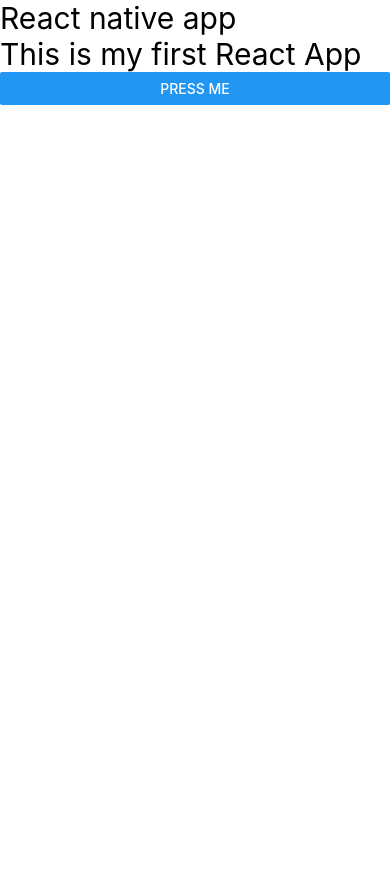
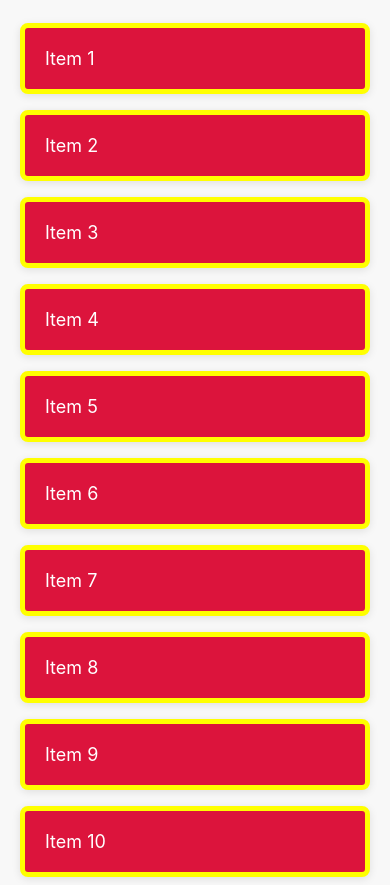
Before and after one commit to DagoTshering/Test-Project, a React Native app: screen / in a window 390 px wide. Before the commit the page ends 844 px from the top, so only its background shows below. Built offline with nearby package versions, Linux system fonts and the light colour scheme.

Commit message:
jsx,onpress,useState, props, inputText,styling, FlatList

```diff
--- a/App.jsx
+++ b/App.jsx
@@ -1,13 +1,29 @@
-import { View, Text, Button } from 'react-native' // we want to import multiple components from a module, we have to use {} bracket
+import { View, Text, Button, FlatList } from 'react-native' // we want to import multiple components from a module, we have to use {} bracket
 import React from 'react'
-import First from './src/components/First'
+import FlatListScreen from './src/components/FlatListScreen'
+// import InputText from './src/components/InputText'
+// import Styling from './src/components/Styling'
+// import First from './src/components/First'
+// import JSX from './src/components/JSX'
+// import Onpress from './src/components/Onpress'
+// import Props from './src/components/Props'
+// import UseStateHook from './src/components/UseStateHook'
 
 const App = () => {
   return (
     <View>
+      {/* <JSX/>
       <First/>
       <Text style={{fontSize: 30}}>This is my first React App</Text>
-      <Button title='Press Me'/>
+      <Button title='Press Me'/> */}
+      {/* <Onpress/> */}
+      {/* <UseStateHook/> */}
+      {/* <Props/> */}
+
+      {/* <InputText/> */}
+      {/* <Styling/> */}
+      <FlatListScreen/>
+
     </View>
   )
 }
--- /dev/null
+++ b/src/components/FlatListScreen.jsx
@@ -0,0 +1,70 @@
+import { View, Text, FlatList, StyleSheet } from 'react-native'
+import React from 'react'
+/**
+ * The FlatList display data in scrollable list.
+ * The data should be in the form of array or array of objects and array should have a unique item, otherwise it cannot display it.
+ * The FlatList component take four Props i.e data, renderItem, keyExtractor and contentContainerStyle
+ */
+const data = [
+    {id: 1, title:'Item 1'},
+    {id: 2, title:'Item 2'},
+    {id: 3, title:'Item 3'},
+    {id: 4, title:'Item 4'},
+    {id: 5, title:'Item 5'},
+    {id: 6, title:'Item 6'},
+    {id: 7, title:'Item 7'},
+    {id: 8, title:'Item 8'},
+    {id: 9, title:'Item 9'},
+    {id: 10, title:'Item 10'},
+];
+
+const FlatListScreen = () => {
+    const renderItem = ({item}) => (
+        <View style={styles.item}>
+            <Text style={styles.title}>{item.title}</Text>
+        </View>
+    )
+  return (
+    <View style={styles.container}>
+        <FlatList
+        data={data}
+        renderItem={renderItem}
+        keyExtractor={item => item.id}
+        contentContainerStyle = {styles.list}
+        />
+    </View>
+  )
+}
+
+const styles = StyleSheet.create({
+    container: {
+        backgroundColor: '#f8f8f8',
+        paddingTop: 15,
+    },
+    list: {
+        paddingHorizontal: 20,
+
+    },
+    item: {
+        backgroundColor: 'crimson',
+        borderWidth: 5,
+        borderColor: 'yellow',
+        marginVertical: 8,
+        padding: 20,
+        borderRadius: 8,
+        shadowColor: '#000',
+        shadowOffset: {
+            width: 0,
+            height: 2,
+        },
+        shadowOpacity: 0.1,
+        shadowRadius: 8,
+        elevation: 2,
+    },
+    title: {
+        fontSize: 18,
+        color: '#fff'
+    }
+
+});
+export default FlatListScreen
--- /dev/null
+++ b/src/components/InputText.jsx
@@ -0,0 +1,17 @@
+import { View, Text, TextInput, Button } from 'react-native'
+import React, { useState } from 'react'
+
+const InputText = () => {
+    const[name,setName] = useState('');
+  return (
+    <View>
+      <Text style={{fontSize: 30, margin:10}}>InputText</Text>
+      <Text style={{fontSize:20, margin:10}}>The onchangeText event listenner by default passes a arguement that stores the changes happened inside it. The name of argument can be kept as per your choice.</Text>
+      <Text style={{fontSize:25, margin:10}}>{name}</Text>
+      <TextInput style={{fontSize: 20, borderWidth: 3, borderColor: 'black', margin:10}} placeholder='Enter your UserName'  value = {name} onChangeText={(data) => setName(data)}/>
+      <Button title='Clear' onPress={() => setName('')}/>
+    </View>
+  )
+}
+
+export default InputText
--- /dev/null
+++ b/src/components/JSX.jsx
@@ -0,0 +1,23 @@
+import { View, Text } from 'react-native'
+import React from 'react'
+// jsx allow us to integrate html and javascript in a single line.
+// Previously DOM is used to integrate html and js.
+// HTML DOM is a standard for how to get,change,add,or delete HTML elements.
+// jsx satands for Javascript syntax extension.
+// Only javascript's expression(which return some values) can be executed in JSX but we cannot execute JS statements(eg., conditional statement,loop,funton defination,etc.)
+
+const JSX = () => {
+  let data = "JSX stands for Javascript Syntax Extension";
+  const info = () => {
+    return "JSX is one of unique feature of React"
+  }
+  return (
+    <View>
+      <Text style={{fontSize: 30}}>{data}</Text>
+      <Text style={{fontSize: 30}}>{info()}</Text>
+    </View>
+  )
+
+}
+
+export default JSX
--- /dev/null
+++ b/src/components/Onpress.jsx
@@ -0,0 +1,23 @@
+import { View, Text, Button } from 'react-native'
+import React from 'react'
+/*
+We cannot call the function using parenthesis in Onpress, if you donnot any parameter to pass
+If you call the function usinng parenthesis without any parameters, the button will be automatically press and you donnot have to press on the button
+Now if you want to pass a parameter, you can use the arrow function
+*/
+const Onpress = () => {
+  const name = () => {
+    console.log("Name: Dago tshering");
+  }
+  const age = (x) => {
+    console.log('Age: ',x);
+  }
+  return (
+    <View>
+        <Button title='Press' onPress={name}/>
+        <Button title='Press' onPress={() => age('21')}/>
+    </View>
+  )
+}
+
+export default Onpress
--- /dev/null
+++ b/src/components/Props.jsx
@@ -0,0 +1,22 @@
+import { View, Text, Button } from 'react-native'
+import React, { useState } from 'react'
+import Child from './Child'
+
+const Props = () => {
+    const [count,setCount] = useState(0);
+    const [num,setNum] = useState(10);
+    const changeNum = () => {
+        setNum(num*10);
+    }
+  return (
+    <View>
+      <Text style={{fontSize: 30}}>Props</Text>
+      <Text style={{fontSize: 15}}>It is used to send data(State) from the parent component to the child componenet</Text>
+      <Button title='Increment' onPress={() => setCount(count+1)}/>
+      <Button title = 'multiple' onPress={changeNum}/>
+      <Child data = {count} num ={num}/>
+    </View>
+  )
+}
+
+export default Props
--- /dev/null
+++ b/src/components/Styling.jsx
@@ -0,0 +1,37 @@
+import { View, Text, StyleSheet } from 'react-native'
+import React from 'react'
+import styles from '../style/styles'
+
+/*
+If you apply all three styling in single component,
+inline stlying will be applied as it has the highest
+precedent.
+Using external styling is the best practices as it can be
+applied across many components.
+
+ */
+const Styling = () => {
+  return (
+    <View>
+      <Text style={{fontSize: 30, backgroundColor: 'red', borderWidth: 3, borderColor: 'yellow', margin: 10, textAlign:'center',padding:8}}> Inline Styling</Text>
+      <Text style={style.text}>Internal Styling</Text>
+      <Text style={styles.text}>Internal Styling</Text>
+      <Text style={[style.text,styles.text,{fontSize: 30, backgroundColor: 'orange', borderWidth: 3, borderColor: 'red', margin: 10, textAlign:'center',padding:8}]}>Mixed Styling</Text>
+    </View>
+  )
+}
+
+const style = StyleSheet.create({
+  text: {
+    fontSize: 30,
+    backgroundColor: 'green',
+    borderWidth: 3,
+    textAlign: 'center',
+    margin: 10,
+    padding:8,
+    borderColor: 'purple'
+  },
+
+});
+
+export default Styling
--- /dev/null
+++ b/src/components/UseStateHook.jsx
@@ -0,0 +1,42 @@
+import { View, Text, Button } from 'react-native'
+import React, { useState } from 'react'
+/*
+Variable does not recheck component and rerender the updated value in the UI, However,
+UseState is same like variable but it  recheck component and rerender the updated value in the UI.
+UseState uses the concept of array destructuring.
+Eg:
+Structured array
+arr = [1,2,3];
+item1 = arr[0];
+item2 = arr[1];
+item3 = arr[2];
+Destructured array
+const [item1,item2,item3] = arr;
+useState() this fuction returns a variable and a function to update the value of the variable.
+Variable can be declared outsode the component but usestate should be declared inside the component.
+*/
+
+const UseStateHook = () => {
+    let name = "Dago Tshering";
+    console.log(name);
+    const changeNameVariable = () => {
+        name = 'Dago Drukpa';
+    }
+    const changeNameUseState = () => {
+      setName('Tashi');
+    }
+    const [Name,setName] = useState('Dorji')
+    console.log(Name);
+  return (
+    <View>
+      <Text>Variable</Text>
+      <Text>{name}</Text>
+      <Button title='Change Name' onPress={changeNameVariable}/>
+      <Text>UseState</Text>
+      <Text>{Name}</Text>
+      <Button title='Change Name' onPress={changeNameUseState}/>
+    </View>
+  )
+}
+
+export default UseStateHook
```
Also changed, not shown: src/components/Child.jsx (added, +16 -0 lines), src/style/styles.js (added, +15 -0 lines).
